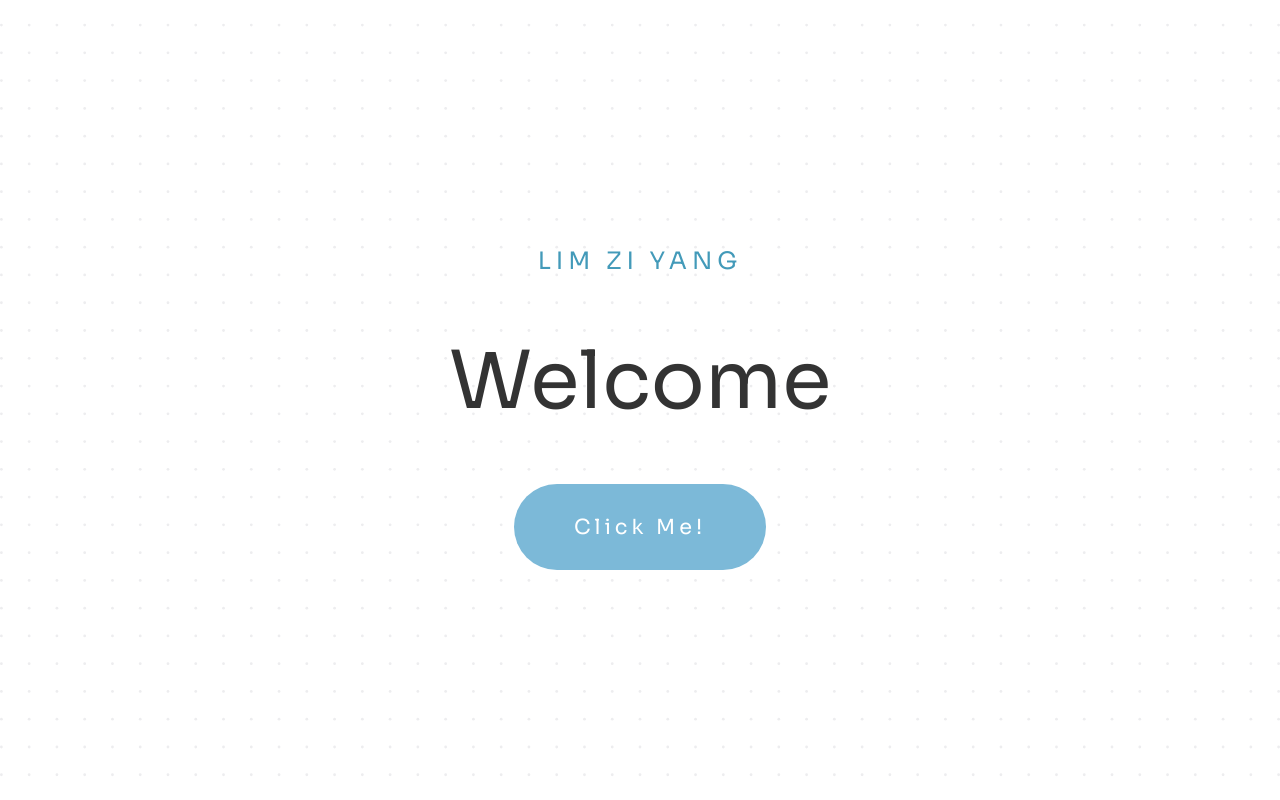
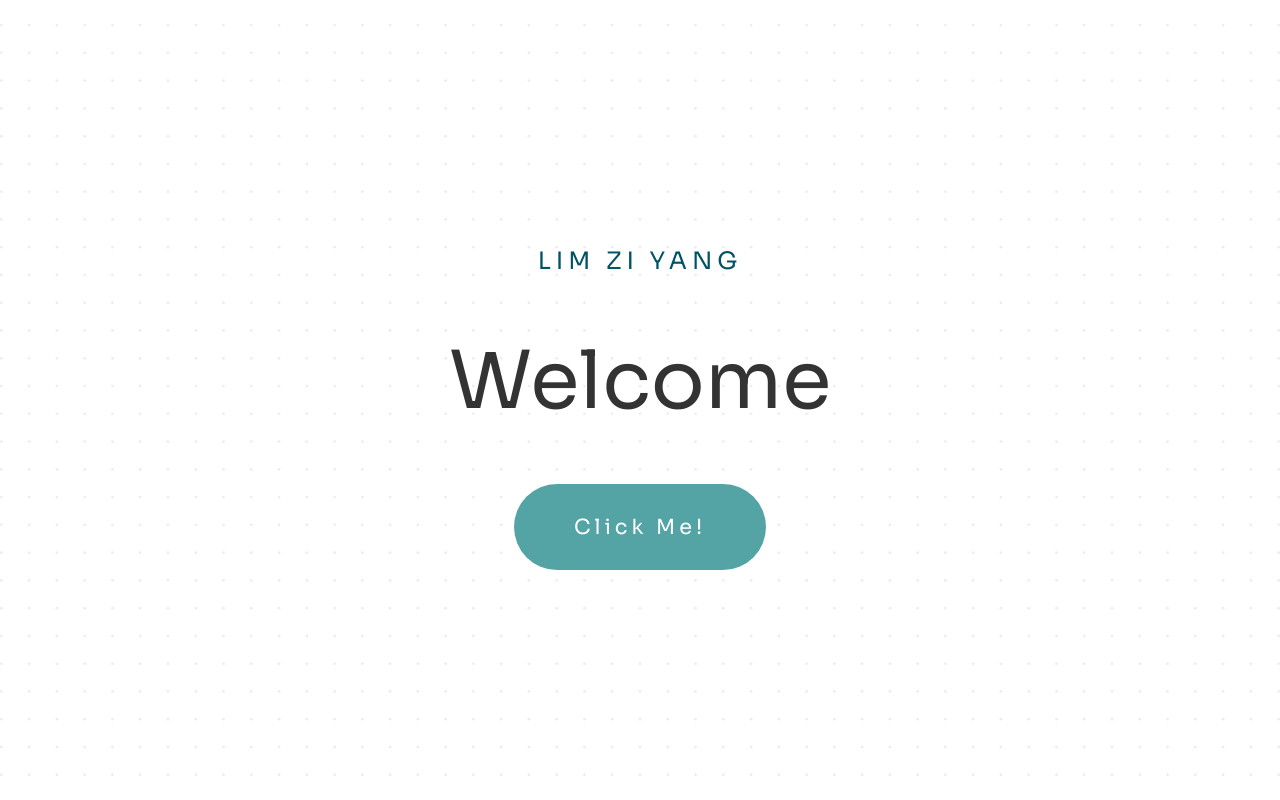
Before and after one commit to Ziyang-98/my-website-2.0, a React (Create React App) app: page / in a window 1280 px wide. Shown: the top 800 px of the page. Built offline with nearby package versions, Linux system fonts and the light colour scheme.

Commit message:
refactor: update theme colors

```diff
--- a/src/styles/theme.scss
+++ b/src/styles/theme.scss
@@ -1,6 +1,6 @@
-$primary-light: #439ab9;
-$secondary-light: #7cb9d8;
-$accent-light: #357c94;
+$primary-light: #54a4a5;
+$secondary-light: #6fbbbb;
+$accent-light: #005365;
 
 $text-light: #333;
 $foreground-text-light: #fff;
--- a/src/views/home/index.module.scss
+++ b/src/views/home/index.module.scss
@@ -13,6 +13,7 @@
   font-family: "Sora", sans-serif;
   font-size: $text-large;
   letter-spacing: 5px;
+  color: $accent-light;
 }
 
 .title {
@@ -24,7 +25,7 @@
 .button {
   font-family: "Sora", sans-serif;
   font-size: $text-medium;
-  background-color: $secondary-light;
+  background-color: $primary-light;
   color: $foreground-text-light;
   letter-spacing: 4px;
   display: inline-block;
```
